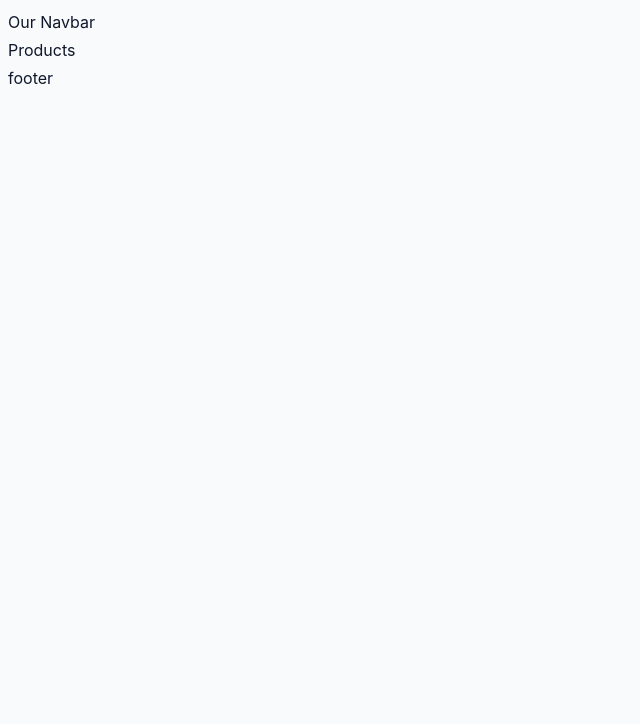
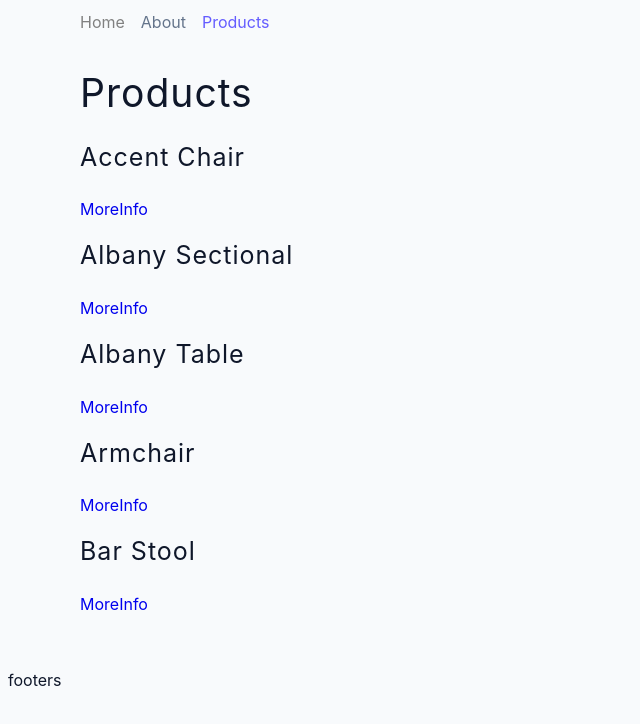
Before and after one commit to iamsunny619/react-todo, a React (Create React App) app: page /products in a window 1280 px wide. Shown: the top 724 px of the page, without its empty margins (0-640 px from the left). Built offline with nearby package versions, Linux system fonts and the light colour scheme.

Commit message:
shared layout and dynamic routing is included, next will add conetxt api and protected routes

```diff
--- a/src/App.js
+++ b/src/App.js
@@ -4,18 +4,21 @@ import Home from "./pages/Home.js";
 import Products from "./pages/Products";
 import About from "./pages/About.js";
 import Error from "./pages/Error";
+import SingleProduct from "./pages/SingleProduct";
+import PrimaryLayout from "./components/PrimaryLayout";
 
 export default function App() {
   return (
     <>
-      <nav> Our Navbar</nav>
       <Routes>
-        <Route path="/" element={<Home />} />
-        <Route path="products" element={<Products />} />
-        <Route path="/about" element={<About />} />
-        <Route path="*" element={<Error />} />
+        <Route path="/" element={<PrimaryLayout />}>
+          <Route index element={<Home />} />
+          <Route path="products" element={<Products />} />
+          <Route path="products/:productId" element={<SingleProduct />} />
+          <Route path="/about" element={<About />} />
+          <Route path="*" element={<Error />} />
+        </Route>
       </Routes>
-      <footer>footer</footer>
     </>
   );
 }
--- /dev/null
+++ b/src/components/Navbar.js
@@ -0,0 +1,28 @@
+import { NavLink } from "react-router-dom";
+
+const Navbar = () => {
+  return (
+    <>
+      <nav className="navbar">
+        <NavLink
+          to="/"
+          style={({ isActive }) => {
+            return { color: isActive ? "red" : "grey" };
+          }}
+        >
+          Home
+        </NavLink>
+        <NavLink
+          to="/about"
+          className={({ isActive }) => (isActive ? "link active" : "link")}
+        >
+          {" "}
+          About{" "}
+        </NavLink>
+        <NavLink to="/products"> Products</NavLink>
+      </nav>
+    </>
+  );
+};
+
+export default Navbar;
--- /dev/null
+++ b/src/components/PrimaryLayout.js
@@ -0,0 +1,15 @@
+import React from "react";
+import { Outlet } from "react-router-dom";
+import Navbar from "./Navbar";
+
+const PrimaryLayout = () => {
+  return (
+    <>
+      <Navbar />
+      <Outlet />
+      <footer>footers</footer>
+    </>
+  );
+};
+
+export default PrimaryLayout;
--- a/src/pages/Home.js
+++ b/src/pages/Home.js
@@ -1,4 +1,8 @@
 import React from "react";
 export default function Home() {
-  return <div>Home</div>;
+  return (
+    <>
+      <h1>Home</h1>
+    </>
+  );
 }
--- a/src/pages/Products.js
+++ b/src/pages/Products.js
@@ -1,4 +1,22 @@
 import React from "react";
+import { Link } from "react-router-dom";
+import products from "../Network/product/data";
 export default function Products() {
-  return <div>Products</div>;
+  return (<>
+    <section className="section">
+      <h2>Products</h2>
+      <div className="products">
+        {
+          products.map((product)=>{
+            return <article key={product.id}>
+              <h4>
+                {product.name}
+              </h4>
+            <Link to={'/products/'+ product.id}>MoreInfo</Link>
+            </article>
+          })
+        }
+      </div>
+    </section>
+  </>)
 }
--- a/src/pages/SingleProduct.js
+++ b/src/pages/SingleProduct.js
@@ -1,4 +1,19 @@
 import React from "react";
+import { Link, useParams } from "react-router-dom";
+import products from "../Network/product/data";
 export default function SingleProduct() {
-  return <div>SingleProduct</div>;
+  const { productId } = useParams();
+  const product = products.find((product) => {
+    return product.id === productId;
+  });
+  const { image, name } = product;
+  return (
+    <>
+      <section className="section">
+        <img src={image} alt={name} />
+        <h4>{name}</h4>
+      </section>
+      <Link to="/products"> back</Link>
+    </>
+  );
 }
```
